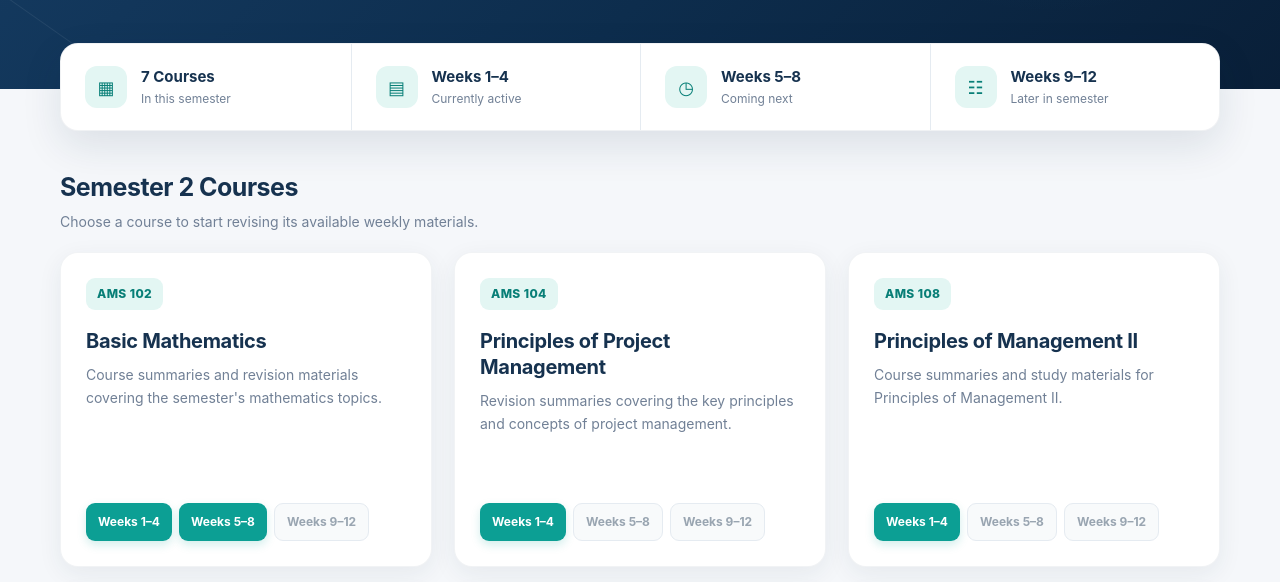
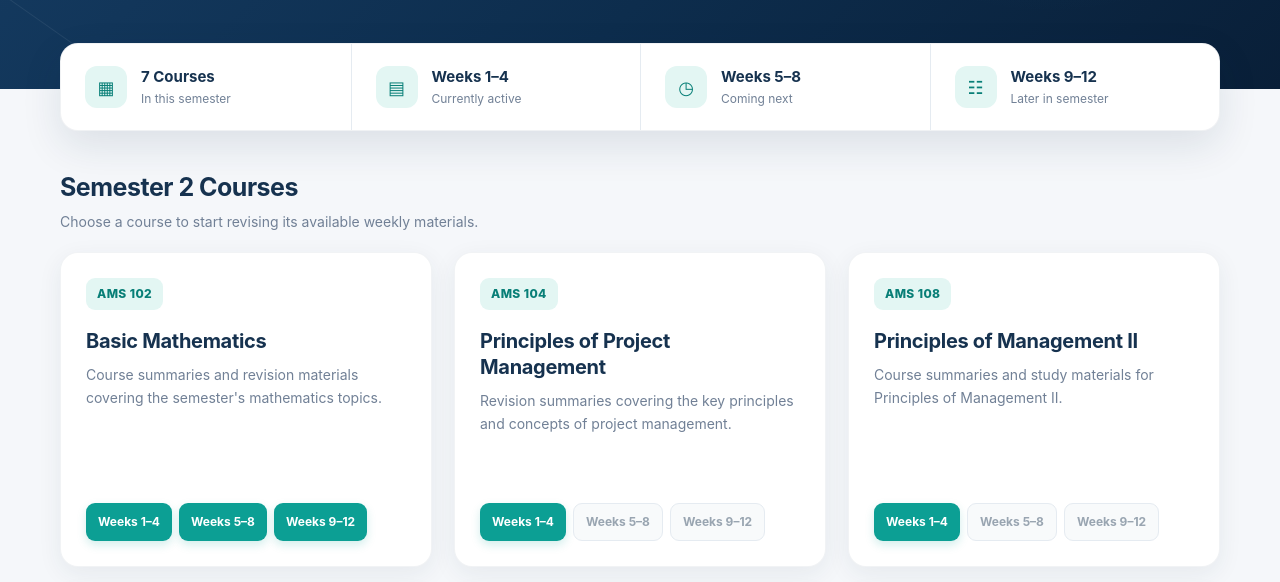
Before and after one commit to ozorejesse/Business-Management-Semester-2-100-Level-Revison-Hub, a website: page index.html in a window 1280 px wide. Shown: the part 370-952 px from the top of the page. Drawn offline with Linux system fonts and the light colour scheme.

Commit message:
Update index.html

```diff
--- a/index.html
+++ b/index.html
@@ -740,9 +740,9 @@
             Weeks 5–8
         </a>
 
-                    <span class="coming-soon">
-                        Weeks 9–12
-                    </span>
+                   <a href="AMS%20102%20Week%209%20-%20Week%2012.html">
+    Weeks 9–12
+</a>
 
                 </div>
 
```
